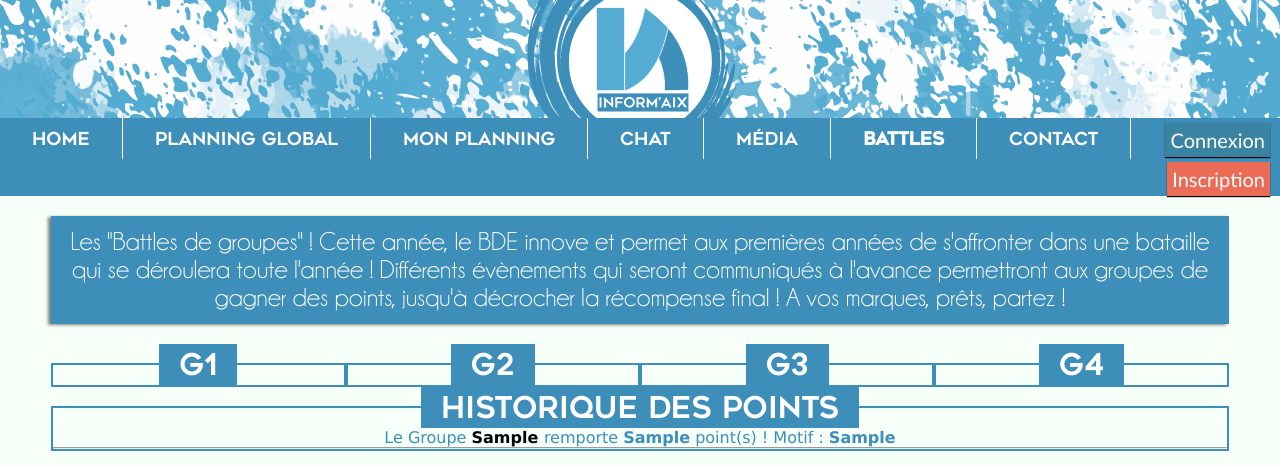
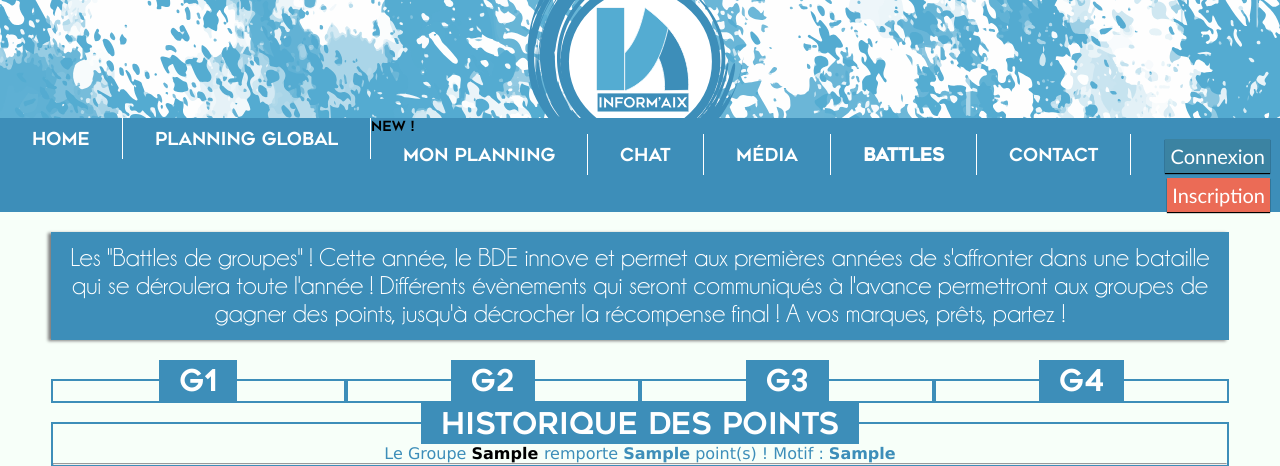
Before and after one commit to kevin-valerio/InformAix, a PHP site: page /battles.php in a window 1280 px wide. Shown: the top 466 px of the page. Run offline with PHP 8.4, Linux system fonts and the light colour scheme; tables that the repository leaves empty or names only in its code hold one stand-in row (values such as "Sample post"); some libraries are stand-ins or nearby versions.

Commit message:
Updating menu bar

```diff
--- a/header.php
+++ b/header.php
@@ -89,15 +89,44 @@
 				</span></a>
 			 </li>
 
+			 <div id="new-planning" style="font-size: 14px;">
+				 <span>New !</span>
+			 </div>
+ 			 <li><a href="planning-defaut.php">
 
- 			 <li><a href="planning-defaut.php"><span class="hvr-underline-from-left">
+
+			  	<?php
+
+						if(isset($_GET['m']) && $_GET['m'] == '1'){
+
+
+			     ?>
+
+				<span class="hvr-underline-from-left" id="new-mobile">
+				Nouveau :
+				</span>
+
+
+				  <?php
+						}
+				  ?>
+
+
+				  <span class="hvr-underline-from-left">
 				<?php
 				   $pageName = basename($_SERVER['PHP_SELF']);
 				   if($pageName == "planning-defaut.php"){
 				   ?>
+
+
 				<b>Mon planning</b>
+
+
 				<?php } else {?>
-				Mon planning <?php } ?>
+
+				Mon planning
+
+				 <?php } ?>
 				</span></a>
 			 </li>
 
```
Also changed, not shown: planning-defaut.php (line endings or trailing spaces).
